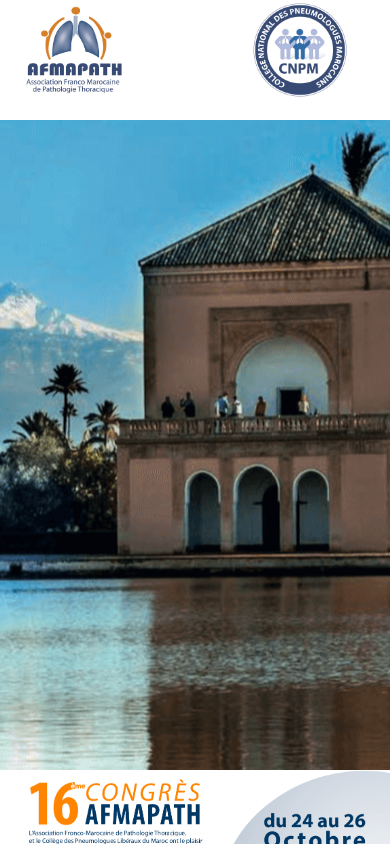
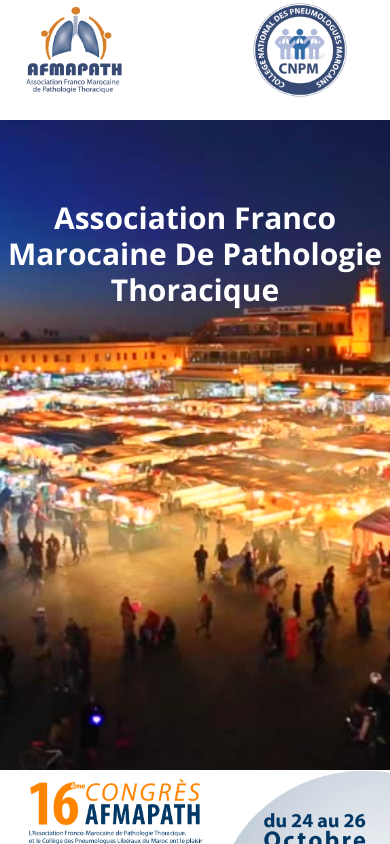
Before and after one commit to LifosForLifo/AFMAPATH, a Nuxt app: page / in a window 390 px wide. Shown: the top 844 px of the page. Built offline with nearby package versions, Linux system fonts and the light colour scheme.

Commit message:
update description

```diff
--- a/package.json
+++ b/package.json
@@ -1,7 +1,7 @@
 {
   "name": "vitrine",
   "version": "1.0.0",
-  "description": "My premium Nuxt.js project",
+  "description": "Association Franco Marocaine De Pathologie Thoracique",
   "author": "abdelf1006",
   "private": true,
   "scripts": {
--- a/pages/index.vue
+++ b/pages/index.vue
@@ -15,6 +15,7 @@
                     </div>
                 </div>
       </div>-->
+      <h1>Association Franco Marocaine De Pathologie Thoracique</h1>
     </section>
     <!-- banner part start-->
     <div class>
@@ -31,14 +32,29 @@ export default {
         {
           hid: "afmapath",
           name: "Home",
-          content: "Home"
+          content: "Association Franco Marocaine De Pathologie Thoracique"
         }
       ]
     };
   }
 };
 </script>
-<style>
+<style scoped>
+h1 {
+  margin-top: 40px;
+  text-align: center;
+  color: white;
+  text-transform: capitalize;
+  font-weight: bold;
+  font-size: 70px;
+}
+@media (max-width: 992px) {
+  h1 {
+    font-size: 30px;
+    margin-top: 80px;
+  }
+}
+
 .mt {
   margin-top: 100px;
 }
```
Also changed, not shown: assets/css/style.css, assets/img/breadcrumb.png.
